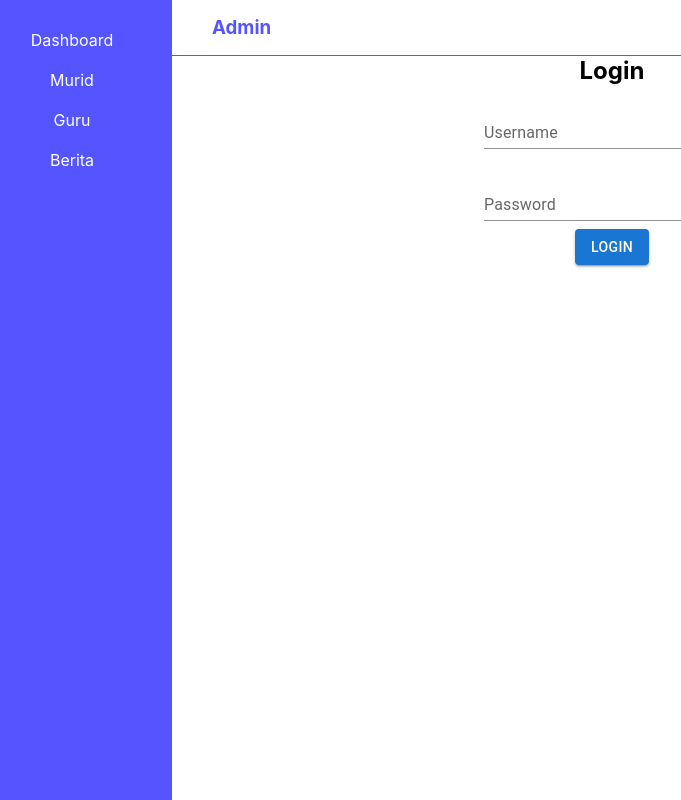
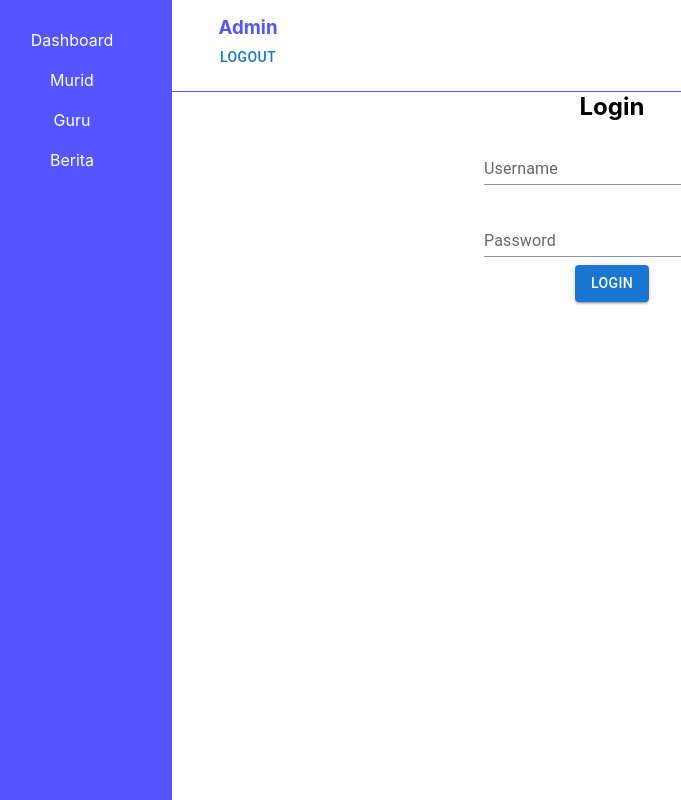
Before and after one commit to Raihan-21/besmart-client, a React (Create React App) app: page /admin/login in a window 1280 px wide. Shown: the whole page, without its empty margins (28-709 px from the left). Built offline with nearby package versions, Linux system fonts and the light colour scheme.

Commit message:
login system

```diff
--- a/src/components/AdminNavbar.jsx
+++ b/src/components/AdminNavbar.jsx
@@ -1,3 +1,4 @@
+import { Button } from "@mui/material";
 import { Link } from "react-router-dom";
 import styles from "../styles/Navbar.module.css";
 const AdminNavbar = () => {
@@ -5,6 +6,7 @@ const AdminNavbar = () => {
     <div className={styles.adminNavbar}>
       <Link to="/">
         <h3>Admin</h3>
+        <Button>Logout</Button>
       </Link>
       <div></div>
     </div>
--- a/src/pages/admin/AdminLogin.jsx
+++ b/src/pages/admin/AdminLogin.jsx
@@ -2,19 +2,33 @@ import { TextField, Button } from "@mui/material";
 import styles from "../../styles/Admin.module.css";
 import { useState, useCallback } from "react";
 import axios from "axios";
+import { useNavigate } from "react-router-dom";
+import { useDispatch } from "react-redux";
+import { login } from "../../slices/authSlice";
 const AdminLogin = () => {
   const [formData, setFormData] = useState({ username: "", password: "" });
-  const login = useCallback(async () => {
+  const [error, setError] = useState({});
+  const dispatch = useDispatch();
+  const navigate = useNavigate();
+  const loginHandler = useCallback(
+    async (e) => {
+      e.preventDefault();
       try {
+        // eslint-disable-next-line
         const res = await axios.post("/admin/login", formData);
-      console.log(res.data);
+        setError({});
+        dispatch(login());
+        navigate("/admin/dashboard");
       } catch (error) {
-      console.log(error.response.data);
+        setError(error.response.data);
       }
-  }, [formData]);
+    },
+    [formData, dispatch, navigate]
+  );
   return (
     <div className={`container ${styles.login}`}>
       <h2 className={styles.h2}>Login</h2>
+      <form onSubmit={loginHandler}>
         <TextField
           label="Username"
           variant="standard"
@@ -27,6 +41,8 @@ const AdminLogin = () => {
               username: e.target.value,
             }));
           }}
+          error={error.username ? true : false}
+          helperText={error.username}
         />
         <TextField
           label="Password"
@@ -41,10 +57,13 @@ const AdminLogin = () => {
               password: e.target.value,
             }));
           }}
+          error={error.password ? true : false}
+          helperText={error.password}
         />
-      <Button variant="contained" className={styles.loginBtn} onClick={login}>
+        <Button type="submit" variant="contained" className={styles.loginBtn}>
           Login
         </Button>
+      </form>
     </div>
   );
 };
```
Lines whose indentation alone changed are shown as unchanged.
